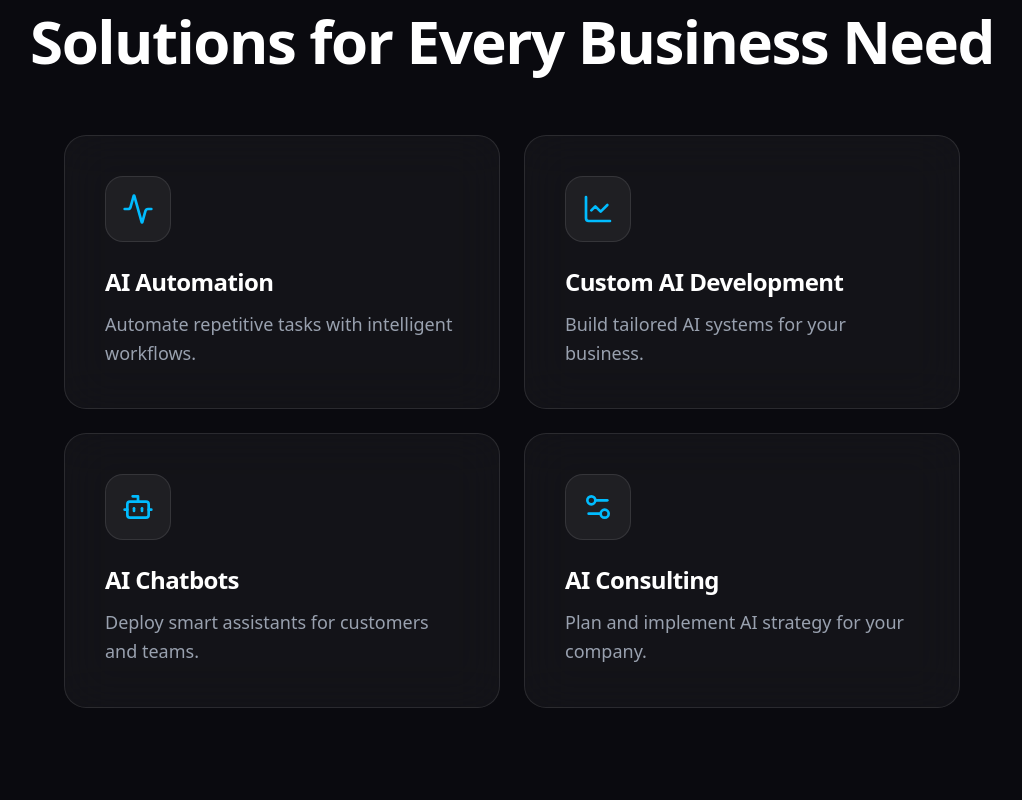
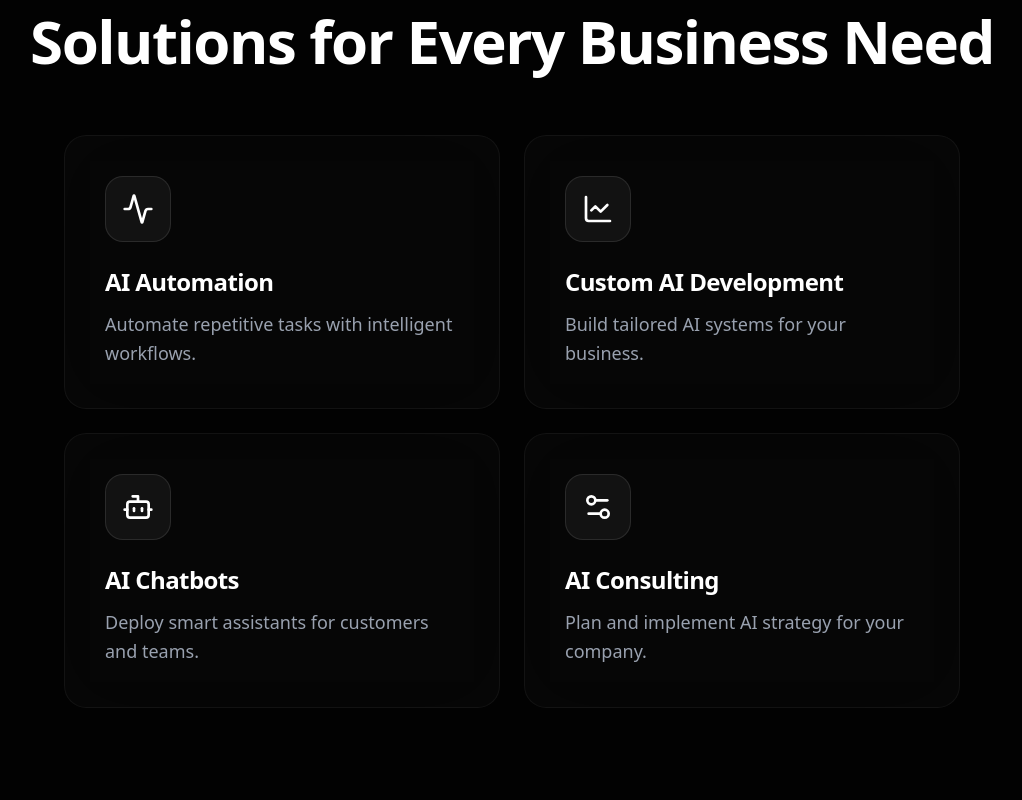
Before and after one commit to WinCore-lk/winpro-ai-site, a Next.js app: page / in a window 1280 px wide. Shown: the part 1180-1980 px from the top of the page, without its empty margins (128-1150 px from the left). Built offline with nearby package versions, Linux system fonts and the light colour scheme.

Commit message:
front end shading removed

```diff
--- a/src/app/globals.css
+++ b/src/app/globals.css
@@ -83,24 +83,24 @@
 }
 
 .dark {
-  --background: oklch(0.145 0 0);
+  --background: oklch(0.08 0 0);
   --foreground: oklch(0.985 0 0);
-  --card: oklch(0.205 0 0);
+  --card: oklch(0.12 0 0);
   --card-foreground: oklch(0.985 0 0);
-  --popover: oklch(0.205 0 0);
+  --popover: oklch(0.12 0 0);
   --popover-foreground: oklch(0.985 0 0);
   --primary: oklch(0.922 0 0);
-  --primary-foreground: oklch(0.205 0 0);
-  --secondary: oklch(0.269 0 0);
+  --primary-foreground: oklch(0.12 0 0);
+  --secondary: oklch(0.16 0 0);
   --secondary-foreground: oklch(0.985 0 0);
-  --muted: oklch(0.269 0 0);
-  --muted-foreground: oklch(0.708 0 0);
-  --accent: oklch(0.269 0 0);
+  --muted: oklch(0.16 0 0);
+  --muted-foreground: oklch(0.6 0 0);
+  --accent: oklch(0.16 0 0);
   --accent-foreground: oklch(0.985 0 0);
   --destructive: oklch(0.704 0.191 22.216);
-  --border: oklch(1 0 0 / 10%);
-  --input: oklch(1 0 0 / 15%);
-  --ring: oklch(0.556 0 0);
+  --border: oklch(1 0 0 / 6%);
+  --input: oklch(1 0 0 / 8%);
+  --ring: oklch(0.5 0 0);
   --chart-1: oklch(0.488 0.243 264.376);
   --chart-2: oklch(0.696 0.17 162.48);
   --chart-3: oklch(0.769 0.188 70.08);
@@ -147,7 +147,7 @@
 
 /* Product page consistency */
 .page-root {
-  @apply flex flex-col w-full min-h-screen bg-[#0a0a0f] text-white relative overflow-hidden;
+  @apply flex flex-col w-full min-h-screen bg-background text-foreground relative overflow-hidden;
 }
 
 .section-pad {
@@ -198,11 +198,11 @@
 }
 
 .card-surface {
-  @apply bg-white/[0.04] backdrop-blur-xl border border-white/10 rounded-2xl md:rounded-3xl;
+  @apply bg-white/[0.02] backdrop-blur-2xl border border-white/5 rounded-2xl md:rounded-3xl;
 }
 
 .card-surface-hover {
-  @apply hover:border-white/20 hover:bg-white/[0.06] transition-all duration-300;
+  @apply hover:border-white/10 hover:bg-white/[0.03] transition-all duration-300;
 }
 
 /* Image treatment for product feel */
--- a/src/app/page.tsx
+++ b/src/app/page.tsx
@@ -2,7 +2,7 @@
 
 import { motion, AnimatePresence } from "framer-motion";
 import { Button } from "@/components/ui/button";
-import { Bot, BarChart3, Activity, LineChart, Workflow, GitMerge, Settings2, ArrowRight, ShieldCheck, FileText, Search, PenTool, Code, Rocket, Briefcase, Plane, ShoppingCart, Landmark } from "lucide-react";
+import { Bot, BarChart3, Activity, LineChart, Workflow, GitMerge, Settings2, ArrowRight, ShieldCheck, FileText, Search, PenTool, Code, Rocket, Briefcase, Plane, ShoppingCart, Landmark, Award, Globe, Users, TrendingUp, Clock, MessageSquare } from "lucide-react";
 import Link from "next/link";
 import Image from "next/image";
 import { Marquee } from "@/components/marquee";
@@ -14,22 +14,22 @@ const services = [
   {
     title: "AI Automation",
     description: "Automate repetitive tasks with intelligent workflows.",
-    icon: <Activity className="w-8 h-8 text-sky-400" />,
+    icon: <Activity className="w-8 h-8 text-white" />,
   },
   {
     title: "Custom AI Development",
     description: "Build tailored AI systems for your business.",
-    icon: <LineChart className="w-8 h-8 text-sky-400" />,
+    icon: <LineChart className="w-8 h-8 text-white" />,
   },
   {
     title: "AI Chatbots",
     description: "Deploy smart assistants for customers and teams.",
-    icon: <Bot className="w-8 h-8 text-sky-400" />,
+    icon: <Bot className="w-8 h-8 text-white" />,
   },
   {
     title: "AI Consulting",
     description: "Plan and implement AI strategy for your company.",
-    icon: <Settings2 className="w-8 h-8 text-sky-400" />,
+    icon: <Settings2 className="w-8 h-8 text-white" />,
   },
 ];
 
@@ -77,6 +77,8 @@ const playbookSteps = [
     icon: <Rocket className="w-6 h-6 text-white" />
   },
 ];
+
+
 
 // Reusing an icon for Target that was missing
 function Target(props: React.SVGProps<SVGSVGElement>) {
--- a/src/components/case-studies.tsx
+++ b/src/components/case-studies.tsx
@@ -11,9 +11,9 @@ const caseStudies = [
     problem: "Customer support tickets were overwhelming the team, leading to increased churn and operator burnout.",
     solution: "We engineered a RAG-based AI assistant integrated directly into their knowledge base and Slack workspace.",
     results: [
-      { label: "Ticket Reduction", value: 65, suffix: "%", icon: <TrendingUp className="w-5 h-5" />, color: "text-sky-400" },
-      { label: "Resolution Speed", value: 40, suffix: "% faster", icon: <Clock className="w-5 h-5" />, color: "text-sky-400" },
-      { label: "Automated Responses", value: 100, suffix: "% coverage", icon: <MessageSquare className="w-5 h-5" />, color: "text-sky-400" },
+      { label: "Ticket Reduction", value: 65, suffix: "%", icon: <TrendingUp className="w-5 h-5" />, color: "text-white" },
+      { label: "Resolution Speed", value: 40, suffix: "% faster", icon: <Clock className="w-5 h-5" />, color: "text-white" },
+      { label: "Automated Responses", value: 100, suffix: "% coverage", icon: <MessageSquare className="w-5 h-5" />, color: "text-white" },
     ],
   },
 ];
@@ -67,8 +67,8 @@ export function CaseStudies() {
 
                 <div className="space-y-8 mb-10">
                   <div className="flex gap-4">
-                    <div className="w-10 h-10 rounded-xl bg-sky-500/10 border border-sky-500/20 flex items-center justify-center flex-shrink-0">
-                      <TrendingUp className="w-5 h-5 text-sky-400" />
+                    <div className="w-10 h-10 rounded-xl bg-white/5 border border-white/10 flex items-center justify-center flex-shrink-0">
+                      <TrendingUp className="w-5 h-5 text-white/70" />
                     </div>
                     <div>
                       <h4 className="text-white font-semibold mb-1">Problem</h4>
@@ -77,8 +77,8 @@ export function CaseStudies() {
                   </div>
 
                   <div className="flex gap-4">
-                    <div className="w-10 h-10 rounded-xl bg-sky-500/10 border border-sky-500/20 flex items-center justify-center flex-shrink-0">
-                      <CheckCircle2 className="w-5 h-5 text-sky-400" />
+                    <div className="w-10 h-10 rounded-xl bg-white/5 border border-white/10 flex items-center justify-center flex-shrink-0">
+                      <CheckCircle2 className="w-5 h-5 text-white/70" />
                     </div>
                     <div>
                       <h4 className="text-white font-semibold mb-1">Solution</h4>
--- a/src/components/trust-signals.tsx
+++ b/src/components/trust-signals.tsx
@@ -4,10 +4,10 @@ import { motion } from "framer-motion";
 import { ShieldCheck, Database, Award, Users, Globe } from "lucide-react";
 
 const stats = [
-  { label: "Years Experience", value: "10+", icon: <Award className="w-5 h-5 text-sky-400" /> },
-  { label: "Global Clients", value: "50+", icon: <Globe className="w-5 h-5 text-sky-400" /> },
-  { label: "Success Rate", value: "99%", icon: <ShieldCheck className="w-5 h-5 text-sky-400" /> },
-  { label: "Expert Engineers", value: "15+", icon: <Users className="w-5 h-5 text-sky-400" /> },
+  { label: "Years Experience", value: "10+", icon: <Award className="w-5 h-5 text-white/70" /> },
+  { label: "Global Clients", value: "50+", icon: <Globe className="w-5 h-5 text-white/70" /> },
+  { label: "Success Rate", value: "99%", icon: <ShieldCheck className="w-5 h-5 text-white/70" /> },
+  { label: "Expert Engineers", value: "15+", icon: <Users className="w-5 h-5 text-white/70" /> },
 ];
 
 const certifications = [
```
